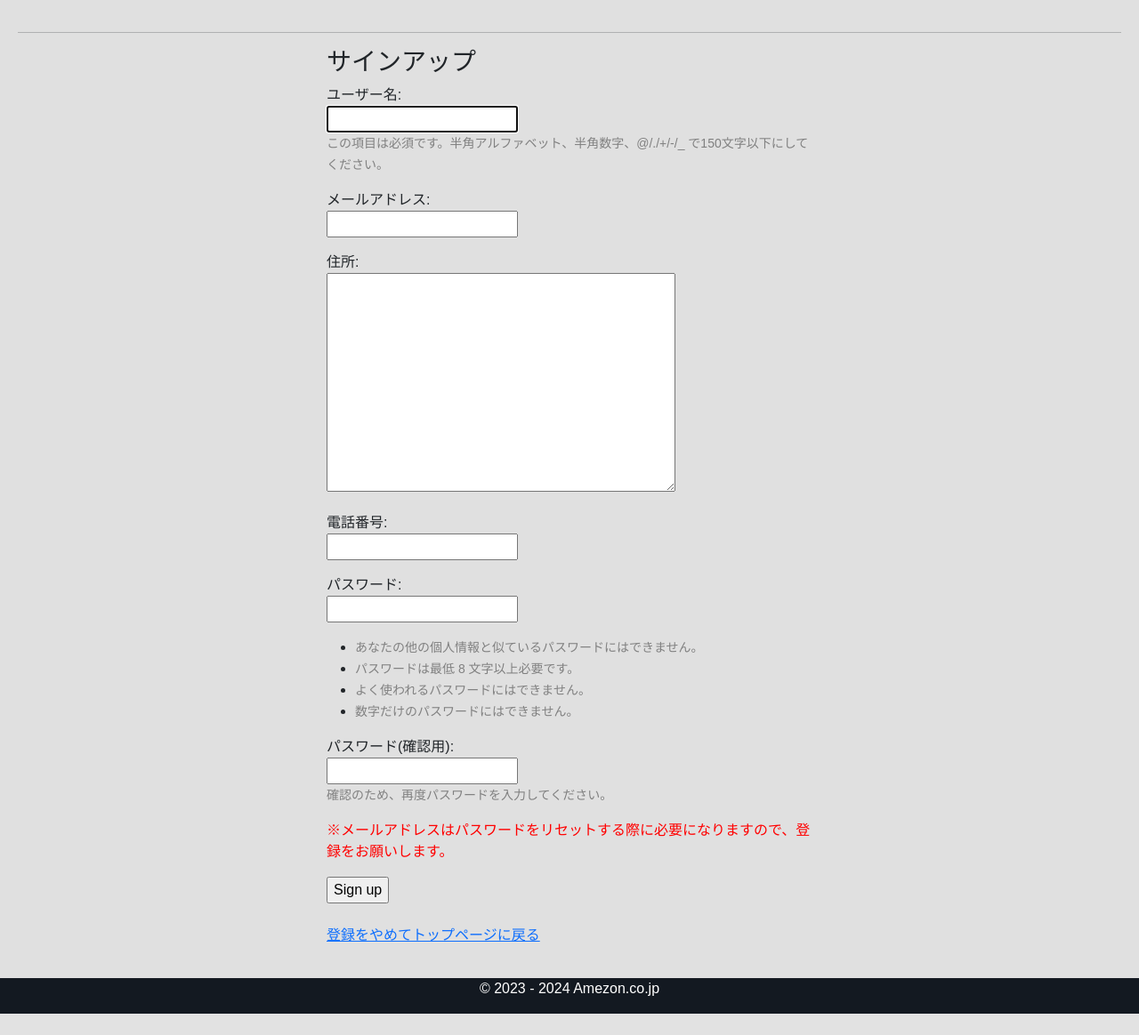
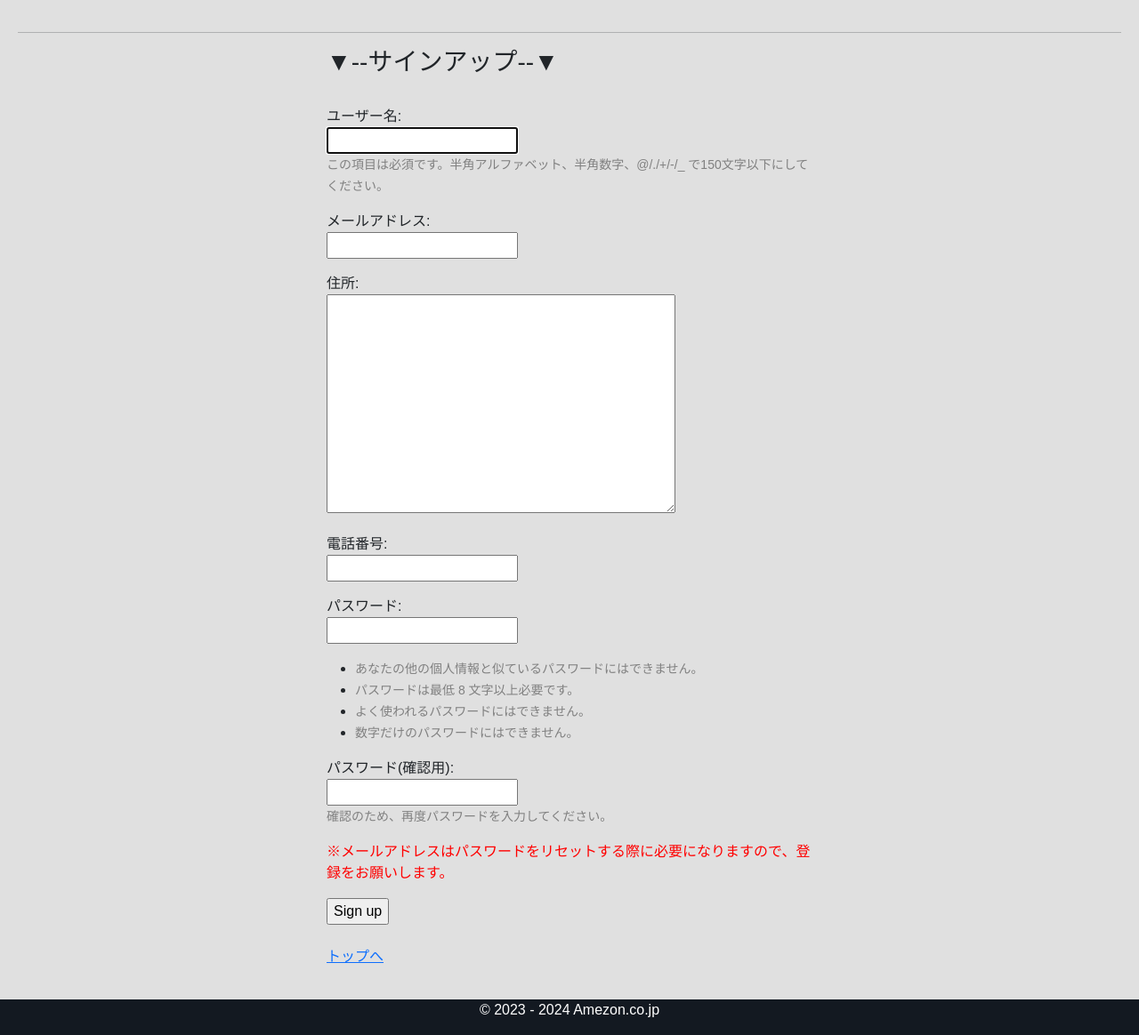
Before and after one commit to shomaozasa/NenkanSeisaku, a Django app: page /signup/ in a window 1280 px wide. Shown: the part 100-1264 px from the top of the page at 89% size. Before the commit the page ends 1240 px from the top, so only its background shows below. Run offline with Django 4.2, Linux system fonts and the light colour scheme.

Commit message:
Update signup.html

```diff
--- a/accounts/templates/signup.html
+++ b/accounts/templates/signup.html
@@ -10,8 +10,8 @@
 
       <div class="col-md-8 col-lg-6">
 
-        <h3>サインアップ</h3>
-
+        <h3>▼--<span id="signup">サインアップ</span>--▼</h3>
+        <br>
         <form method="post">
           {% csrf_token %}
 
@@ -29,7 +29,7 @@
           {% endfor %}
 
           <p style="color:red">
-            ※メールアドレスはパスワードをリセットする際に必要になりますので、登録をお願いします。
+            ※<span id="required_email">メールアドレスはパスワードをリセットする際に必要になりますので、登録をお願いします。</span>
           </p>
 
           <input type="submit" value="Sign up">
@@ -38,10 +38,29 @@
         <br>
         <p>
           <a href="{% url 'amazon:index' %}">
-            登録をやめてトップページに戻る
+            <span id="back">トップへ</span>
           </a>
         </p>
       </div>
     </div>
   </div>
+
+<script>
+    document.getElementById('language-select').addEventListener('change', function () {
+      var selectedLanguage = this.value;
+      var signup = document.getElementById("signup");
+      var required_email = document.getElementById("required_email");
+      var back = document.getElementById("back");
+      if (selectedLanguage === 'ja') {
+        signup.innerText = "サインアップ";
+        required_email.innerText = "メールアドレスはパスワードをリセットする際に必要になりますので、登録をお願いします。";
+        back.innerText = "トップへ";
+      }
+      else if (selectedLanguage === 'en') {
+        signup.innerText = "Sign up";
+        required_email.innerText = "Your email address is required to reset your password, so please register.";
+        back.innerText = "Back to top";
+      }
+    })
+</script>
 {% endblock %}
```
